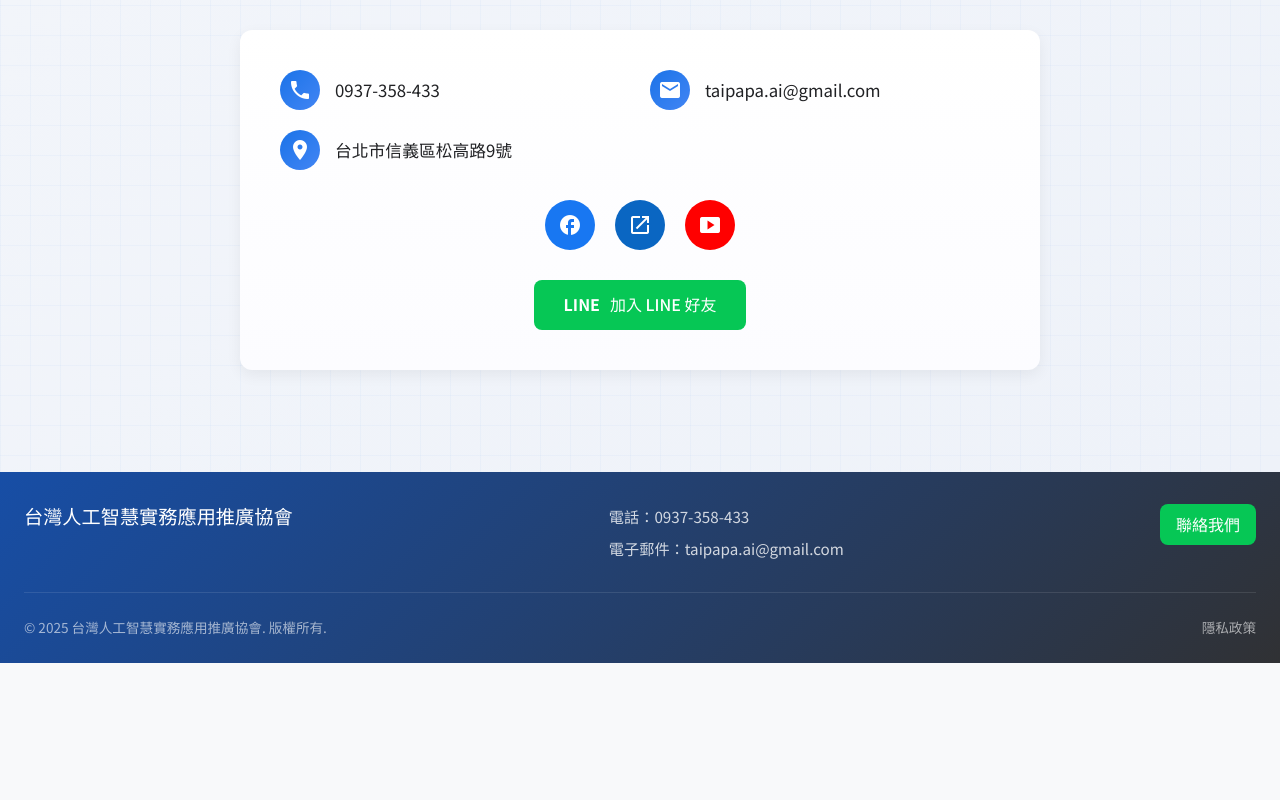
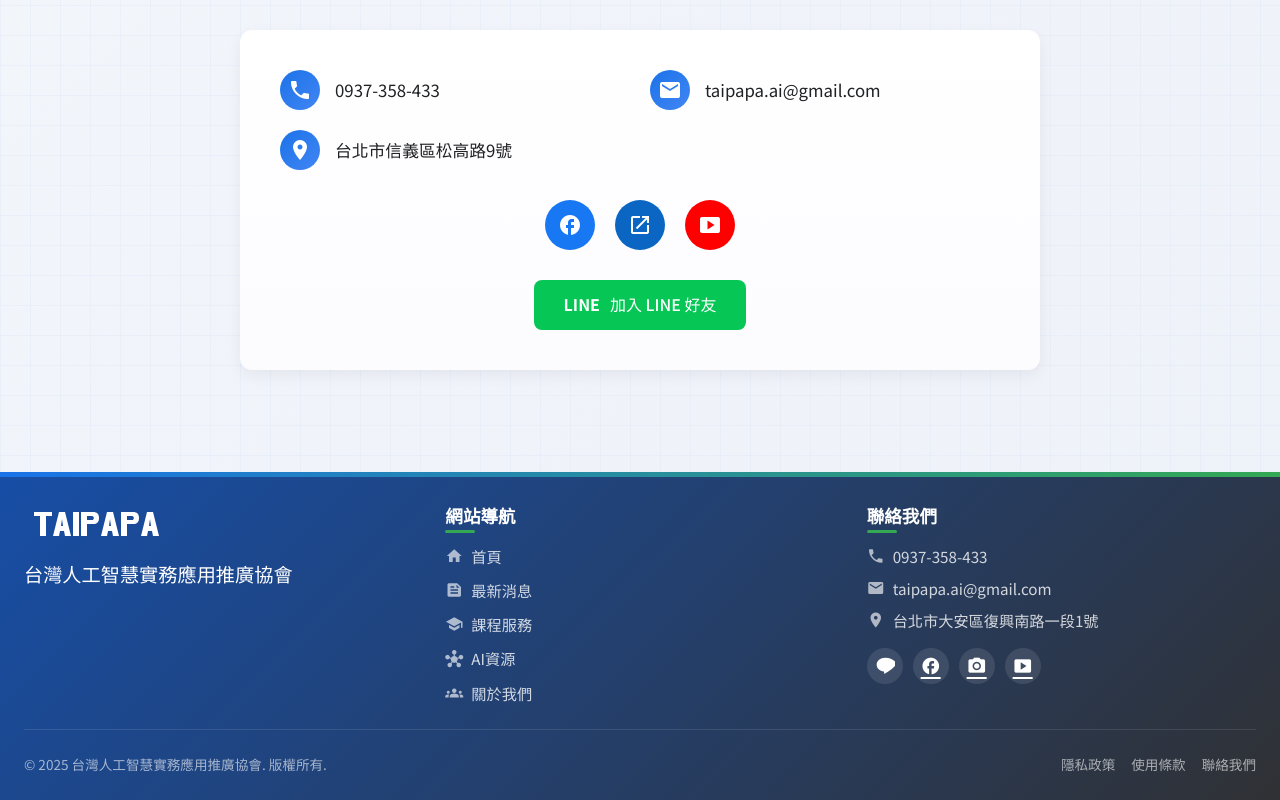
Before and after one commit to lichungtsai611/angular-taipapa, an Angular app: page /about in a window 1280 px wide. Shown: the part 3249-4049 px from the top of the page. Before the commit the page ends 3912 px from the top, so only its background shows below. Built offline with nearby package versions, Linux system fonts and the light colour scheme.

Commit message:
更新 footer 元件：添加 logo、導航選單、社交媒體連結和改進樣式，使風格與 header 一致

```diff
--- a/src/app/shared/footer/footer.component.html
+++ b/src/app/shared/footer/footer.component.html
@@ -2,22 +2,70 @@
   <div class="container">
     <div class="footer-top">
       <div class="footer-logo">
+        <img src="assets/logo.svg" alt="台灣人工智慧實務應用推廣協會" class="footer-logo-img">
         <h3>台灣人工智慧實務應用推廣協會</h3>
       </div>
 
-      <div class="contact-info">
-        <p>電話：{{ contactInfo.phone }}</p>
-        <p>電子郵件：{{ contactInfo.email }}</p>
+      <div class="footer-nav">
+        <h4>網站導航</h4>
+        <ul>
+          <li><a routerLink="/" class="footer-nav-link">
+            <span class="material-icons">home</span>首頁
+          </a></li>
+          <li><a routerLink="/news" class="footer-nav-link">
+            <span class="material-icons">feed</span>最新消息
+          </a></li>
+          <li><a routerLink="/courses" class="footer-nav-link">
+            <span class="material-icons">school</span>課程服務
+          </a></li>
+          <li><a routerLink="/ai-resources" class="footer-nav-link">
+            <span class="material-icons">hub</span>AI資源
+          </a></li>
+          <li><a routerLink="/about" class="footer-nav-link">
+            <span class="material-icons">groups</span>關於我們
+          </a></li>
+        </ul>
       </div>
 
-      <div class="line-contact">
-        <a href="https://line.me/ti/p/~" target="_blank" class="line-btn">聯絡我們</a>
+      <div class="contact-info">
+        <h4>聯絡我們</h4>
+        <p>
+          <span class="material-icons contact-icon">phone</span>
+          {{ contactInfo.phone }}
+        </p>
+        <p>
+          <span class="material-icons contact-icon">email</span>
+          {{ contactInfo.email }}
+        </p>
+        <p>
+          <span class="material-icons contact-icon">location_on</span>
+          {{ contactInfo.address }}
+        </p>
+
+        <div class="social-links">
+          <a href="https://line.me/ti/p/@930plzaf" target="_blank" class="social-link">
+            <img src="assets/line-icon.svg" alt="Line" class="line-icon">
+          </a>
+          <a href="#" class="social-link facebook">
+            <span class="material-icons">facebook</span>
+          </a>
+          <a href="#" class="social-link instagram">
+            <span class="material-icons">photo_camera</span>
+          </a>
+          <a href="#" class="social-link youtube">
+            <span class="material-icons">smart_display</span>
+          </a>
+        </div>
       </div>
     </div>
 
     <div class="footer-bottom">
       <p>&copy; {{ currentYear }} 台灣人工智慧實務應用推廣協會. 版權所有.</p>
-      <a href="#" class="privacy-link">隱私政策</a>
+      <div class="footer-links">
+        <a href="#" class="footer-link">隱私政策</a>
+        <a href="#" class="footer-link">使用條款</a>
+        <a href="#" class="footer-link">聯絡我們</a>
+      </div>
     </div>
   </div>
 </footer>
--- a/src/app/shared/footer/footer.component.scss
+++ b/src/app/shared/footer/footer.component.scss
@@ -2,16 +2,49 @@
   background: var(--footer-gradient);
   color: white;
   padding: var(--spacing-xl) 0 var(--spacing-lg);
+  position: relative;
+
+  &::before {
+    content: '';
+    position: absolute;
+    top: 0;
+    left: 0;
+    width: 100%;
+    height: 5px;
+    background: linear-gradient(90deg, var(--primary-blue) 0%, var(--accent-green) 100%);
+  }
 }
 
+/* 頂部區域 */
 .footer-top {
-  display: flex;
-  flex-wrap: wrap;
-  justify-content: space-between;
+  display: grid;
+  grid-template-columns: 1fr 1fr 1fr;
   gap: var(--spacing-xl);
   padding-bottom: var(--spacing-lg);
   border-bottom: 1px solid rgba(255, 255, 255, 0.1);
   margin-bottom: var(--spacing-lg);
+
+  @media (max-width: 991px) {
+    grid-template-columns: 1fr 1fr;
+  }
+
+  @media (max-width: 768px) {
+    grid-template-columns: 1fr;
+    gap: var(--spacing-lg);
+  }
+}
+
+/* Logo 區域 */
+.footer-logo {
+  display: flex;
+  flex-direction: column;
+  align-items: flex-start;
+}
+
+.footer-logo-img {
+  height: 40px;
+  margin-bottom: var(--spacing-md);
+  filter: brightness(0) invert(1);
 }
 
 .footer-logo h3 {
@@ -19,38 +52,155 @@
   font-size: 1.2rem;
   color: white;
   font-weight: 500;
+  line-height: 1.5;
 }
 
-.contact-info p {
-  margin-bottom: var(--spacing-sm);
-  font-size: 0.95rem;
-  color: rgba(255, 255, 255, 0.8);
+/* 導航區域 */
+.footer-nav {
+  h4 {
+    color: white;
+    font-size: 1.1rem;
+    margin: 0 0 var(--spacing-md) 0;
+    font-weight: 600;
+    position: relative;
+    display: inline-block;
+
+    &::after {
+      content: '';
+      position: absolute;
+      bottom: -5px;
+      left: 0;
+      width: 30px;
+      height: 3px;
+      background-color: var(--accent-green);
+      border-radius: 2px;
+    }
+  }
+
+  ul {
+    list-style: none;
+    padding: 0;
+    margin: 0;
+    display: flex;
+    flex-direction: column;
+    gap: 10px;
+  }
+
+  .footer-nav-link {
+    color: rgba(255, 255, 255, 0.8);
+    text-decoration: none;
+    display: flex;
+    align-items: center;
+    font-size: 0.95rem;
+    transition: color 0.3s ease;
+
+    &:hover {
+      color: white;
+    }
+
+    .material-icons {
+      font-size: 18px;
+      margin-right: 8px;
+      opacity: 0.8;
+    }
+  }
 }
 
-.line-btn {
-  background-color: #06C755;
-  color: white;
-  padding: 8px 16px;
-  border-radius: var(--border-radius-md);
-  text-decoration: none;
-  font-weight: 500;
-  display: inline-flex;
-  align-items: center;
-  transition: all 0.3s ease;
+/* 聯絡信息區域 */
+.contact-info {
+  h4 {
+    color: white;
+    font-size: 1.1rem;
+    margin: 0 0 var(--spacing-md) 0;
+    font-weight: 600;
+    position: relative;
+    display: inline-block;
+
+    &::after {
+      content: '';
+      position: absolute;
+      bottom: -5px;
+      left: 0;
+      width: 30px;
+      height: 3px;
+      background-color: var(--accent-green);
+      border-radius: 2px;
+    }
+  }
+
+  p {
+    margin-bottom: var(--spacing-sm);
+    font-size: 0.95rem;
+    color: rgba(255, 255, 255, 0.8);
+    display: flex;
+    align-items: center;
+  }
+
+  .contact-icon {
+    font-size: 18px;
+    margin-right: 8px;
+    opacity: 0.8;
+  }
 }
 
-.line-btn:hover {
-  background-color: #05A847;
-  transform: translateY(-2px);
-  box-shadow: 0 4px 8px rgba(0, 0, 0, 0.2);
+/* 社交媒體連結 */
+.social-links {
+  display: flex;
+  gap: 10px;
+  margin-top: var(--spacing-md);
 }
 
+.social-link {
+  display: flex;
+  align-items: center;
+  justify-content: center;
+  width: 36px;
+  height: 36px;
+  border-radius: 50%;
+  background-color: rgba(255, 255, 255, 0.1);
+  color: white;
+  transition: all 0.3s ease;
+
+  &:hover {
+    transform: translateY(-3px);
+    background-color: rgba(255, 255, 255, 0.2);
+  }
+
+  &.facebook:hover {
+    background-color: #1877F2;
+  }
+
+  &.instagram:hover {
+    background: linear-gradient(45deg, #f09433 0%, #e6683c 25%, #dc2743 50%, #cc2366 75%, #bc1888 100%);
+  }
+
+  &.youtube:hover {
+    background-color: #FF0000;
+  }
+
+  .material-icons {
+    font-size: 20px;
+  }
+}
+
+.line-icon {
+  width: 20px;
+  height: 20px;
+}
+
+/* 底部區域 */
 .footer-bottom {
   display: flex;
   justify-content: space-between;
   align-items: center;
   flex-wrap: wrap;
   gap: var(--spacing-md);
+
+  @media (max-width: 768px) {
+    flex-direction: column;
+    text-align: center;
+    gap: var(--spacing-sm);
+  }
 }
 
 .footer-bottom p {
@@ -59,28 +209,24 @@
   color: rgba(255, 255, 255, 0.6);
 }
 
-.privacy-link {
+.footer-links {
+  display: flex;
+  gap: var(--spacing-md);
+
+  @media (max-width: 768px) {
+    flex-direction: column;
+    gap: var(--spacing-xs);
+  }
+}
+
+.footer-link {
   color: rgba(255, 255, 255, 0.6);
   text-decoration: none;
   font-size: 0.85rem;
   transition: color 0.3s ease;
-}
 
-.privacy-link:hover {
-  color: white;
-  text-decoration: underline;
-}
-
-/* 響應式設計 */
-@media (max-width: 768px) {
-  .footer-top {
-    flex-direction: column;
-    gap: var(--spacing-lg);
-  }
-
-  .footer-bottom {
-    flex-direction: column;
-    text-align: center;
-    gap: var(--spacing-sm);
+  &:hover {
+    color: white;
+    text-decoration: underline;
   }
 }
--- a/src/app/shared/footer/footer.component.ts
+++ b/src/app/shared/footer/footer.component.ts
@@ -1,9 +1,11 @@
 import { Component } from '@angular/core';
+import { RouterLink } from '@angular/router';
+import { CommonModule } from '@angular/common';
 
 @Component({
   selector: 'app-footer',
   standalone: true,
-  imports: [],
+  imports: [RouterLink, CommonModule],
   templateUrl: './footer.component.html',
   styleUrl: './footer.component.scss'
 })
@@ -11,6 +13,15 @@ export class FooterComponent {
   currentYear = new Date().getFullYear();
   contactInfo = {
     phone: '0937-358-433',
-    email: 'taipapa.ai@gmail.com'
+    email: 'taipapa.ai@gmail.com',
+    address: '台北市大安區復興南路一段1號'
   };
+
+  navItems = [
+    { path: '/', label: '首頁', icon: 'home' },
+    { path: '/news', label: '最新消息', icon: 'feed' },
+    { path: '/courses', label: '課程服務', icon: 'school' },
+    { path: '/ai-resources', label: 'AI資源', icon: 'hub' },
+    { path: '/about', label: '關於我們', icon: 'groups' }
+  ];
 }
```
